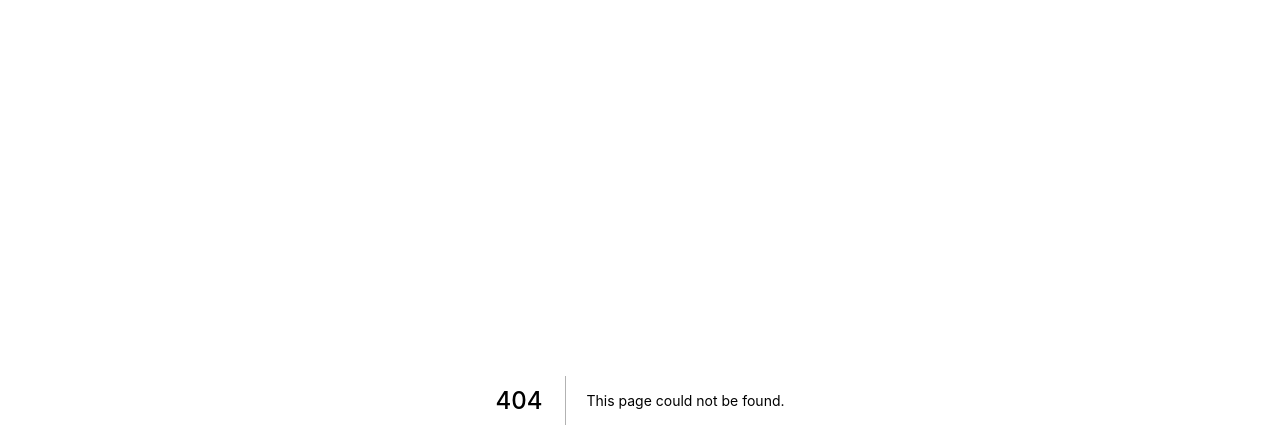
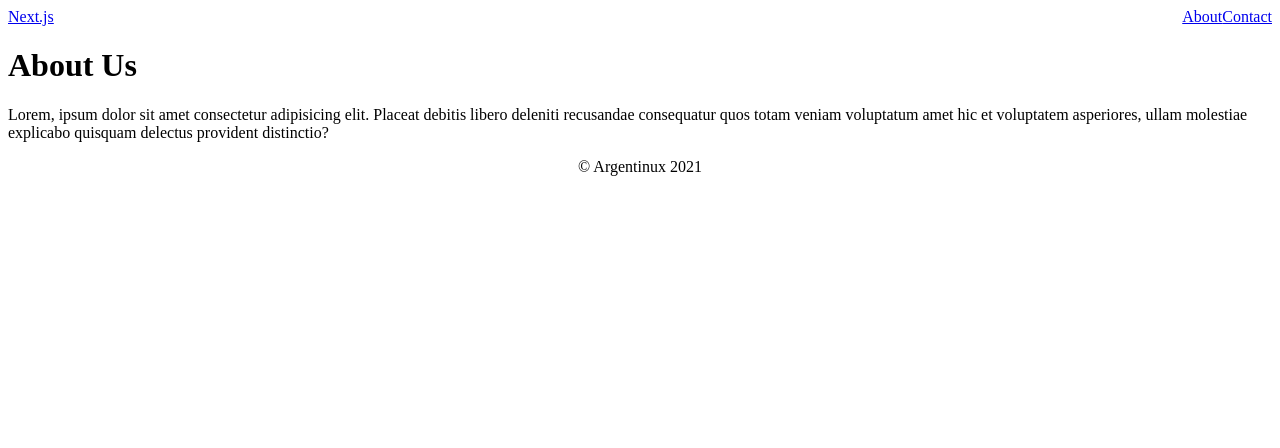
Before and after one commit to kjhg478/nextjs_blog, a Next.js app: page /about in a window 1280 px wide. Before the commit this address had no page. Shown: the top 448 px of the page. Built offline with nearby package versions, Linux system fonts and the light colour scheme.

Commit message:
Layout and Navigation

```diff
--- /dev/null
+++ b/src/components/AppLink.tsx
@@ -0,0 +1,17 @@
+import React from 'react'
+import Link, {LinkProps} from "next/link";
+
+interface AppLinkProps extends LinkProps {
+    label: string
+}
+
+const AppLink: React.FC<AppLinkProps> = ({href, label}) => {
+    return (
+       <Link href={href}>
+            <a>{label}</a>
+       </Link>
+
+    )
+}
+
+export default AppLink;
--- /dev/null
+++ b/src/components/Footer.tsx
@@ -0,0 +1,15 @@
+import React from 'react'
+
+interface FooterProps {
+
+}
+
+const Footer: React.FC<FooterProps> = () => {
+    return (
+        <footer style={{ textAlign: "center" }}>
+           <p>&copy; Argentinux {new Date().getFullYear()}</p>
+        </footer>
+    )
+}
+
+export default Footer;
--- /dev/null
+++ b/src/components/Header.tsx
@@ -0,0 +1,21 @@
+import React from 'react'
+import AppLink from './AppLink';
+
+interface HeaderProps {
+
+}
+
+const Header: React.FC<HeaderProps> = () => {
+    return (
+        <header style={{ display: "flex", justifyContent: "space-between" }}>
+            <AppLink href="/" label="Next.js" />
+            <nav>
+                <AppLink href="/about" label="About" />
+                <AppLink href="contact" label="Contact" />
+            </nav>
+        </header>
+
+    )
+}
+
+export default Header;
--- /dev/null
+++ b/src/components/Layout.tsx
@@ -0,0 +1,25 @@
+import React from 'react'
+import Head from 'next/head';
+import Header from './Header';
+import Footer from './Footer';
+
+interface LayoutProps {
+    pageTitle: string
+}
+
+const Layout: React.FC<LayoutProps> = ({pageTitle, children}) => {
+    return (
+        <>
+            <Head>
+                <title>Next.js | {pageTitle}</title>
+            </Head>
+            <div>
+                <Header />
+                <main>{children}</main>
+            </div>
+            <Footer />
+        </>
+    )
+}
+
+export default Layout;
--- /dev/null
+++ b/src/pages/about.tsx
@@ -0,0 +1,19 @@
+import React from 'react'
+import Layout from '../components/Layout';
+
+interface AboutProps {
+
+}
+
+const About: React.FC<AboutProps> = () => {
+    return (
+        <Layout pageTitle="About">
+        <h1>About Us</h1>
+        <p>
+            Lorem, ipsum dolor sit amet consectetur adipisicing elit. Placeat debitis libero deleniti recusandae consequatur quos totam veniam voluptatum amet hic et voluptatem asperiores, ullam molestiae explicabo quisquam delectus provident distinctio?
+        </p>
+    </Layout>
+    )
+}
+
+export default About;
```
Also changed, not shown: src/pages/contact.tsx (added, +19 -0 lines), src/pages/index.tsx (+7 -1 lines), .eslintrc.js, .prettierrc.js.
